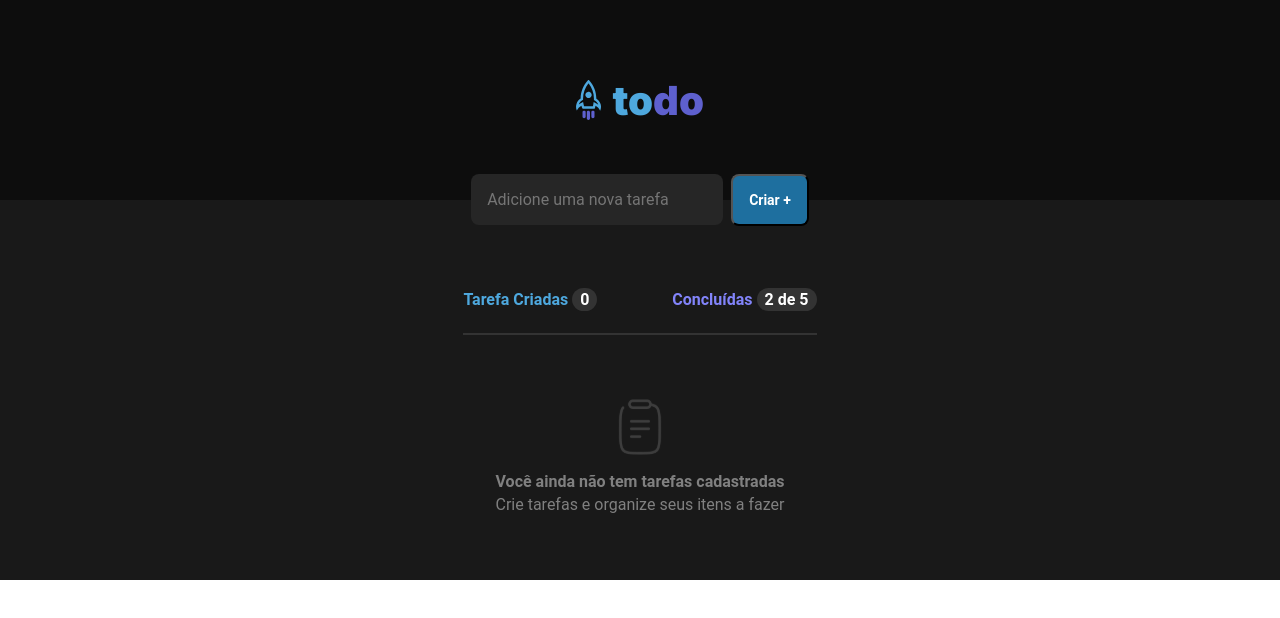
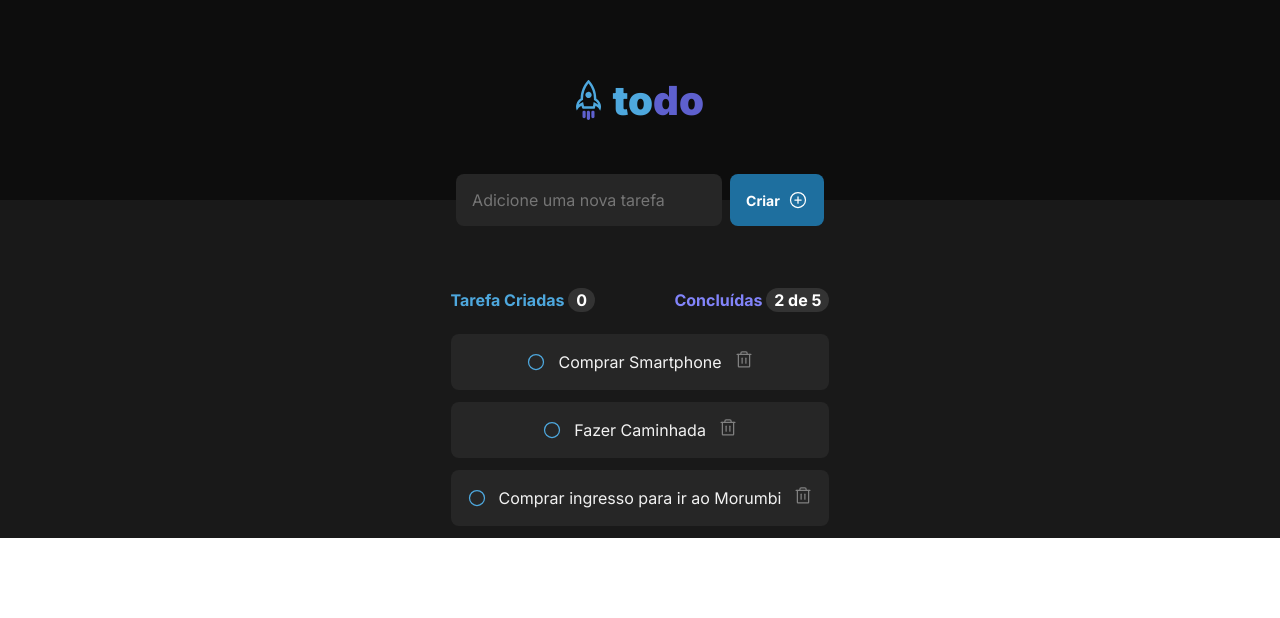
Before and after one commit to rodrigoviturino/desafio_01_ignite_todolist, a React (Vite) app: page / in a window 1280 px wide. Shown: the top 618 px of the page. Built offline with nearby package versions, Linux system fonts and the light colour scheme.

Commit message:
Ajustando componentes

```diff
--- a/src/App.module.css
+++ b/src/App.module.css
@@ -1,8 +1,9 @@
 .wrapper {
+  /* width: 1440px; */
+  max-width: 70rem;
   margin: 0 auto;
-  background-color: var(--gray-700);
-  padding: 0 1rem;
-  color: #fff;
+  /* background-color: var(--gray-700); */
+  /* color: #fff; */
 }
 
 .header{
@@ -15,25 +16,6 @@
   background-color: var(--gray-700);
   color: white;
 
-}
-
-.header img {
-  margin-right: 12px;
-  height: 40px;
-}
-
-.header h1 {
-  font-family: "Inter", sans-serif;
-  font-weight: 900;
-  font-size: 40px;
-}
-
-.to {
-  color: var(--blue);
-}
-
-.do {
-  color: var(--purple-dark);
 }
 
 /* MAIN */
--- a/src/App.tsx
+++ b/src/App.tsx
@@ -7,8 +7,28 @@ import styles from './App.module.css';
 import './global.css';
 
 import { Lista } from './components/Lista';
+import { Notificacao } from './components/Notificacao';
 
 export function App(){
+
+  const tarefas = [
+    {
+      id: 1,
+      content: 'Comprar Smartphone',
+      status: true
+    },
+    {
+      id: 2,
+      content: 'Fazer Caminhada',
+      status: false
+    },
+    {
+      id: 3,
+      content: 'Comprar ingresso para ir ao Morumbi',
+      status: true
+    },
+  ]
+
   return(
     <div>
 
@@ -16,15 +36,27 @@ export function App(){
 
       <main className={styles.main}>
 
-        {/* Campo do Input */}
-        <Form />
+        <div className={styles.wrapper}>
 
-        {/* Lista */}
-        <Lista />
+          <Form />
 
+          <Notificacao />
+
+          {
+            tarefas.map((item) => {
+              return(
+                <Lista
+                  key={item.id}
+                  content={item.content}
+                  status={item.status}
+                />
+                )
+              })
+          }
+
+        </div>
 
       </main>
-
 
     </div>
   );
--- a/src/components/Form.module.css
+++ b/src/components/Form.module.css
@@ -1,9 +1,13 @@
-.main .form {
-  margin-top: -1.6rem;
+.form {
+  display: flex;
+  align-items: center;
+  justify-content: center;
+
+  margin-top: -24.6rem;
   margin-bottom: 4rem;
 }
 
-.main .form input{
+.form input{
   background-color: var(--gray-500);
   padding: 1rem;
   margin-right: 8px;
@@ -12,11 +16,20 @@
   border: none;
 }
 
-.main .form button {
+.form button {
   background-color: var(--blue-dark);
   color: var(--white);
   border-radius: 8px;
+  border: none;
   padding: 1rem;
   font-weight: 700;
   font-size: 0.875rem;
+  display: flex;
+  align-items: center;
+  justify-content:center;
 }
+
+.form button svg {
+  display: block;
+  margin-left: 0.5rem;
+}
--- a/src/components/Form.tsx
+++ b/src/components/Form.tsx
@@ -1,12 +1,13 @@
 import React from 'react';
+import { PlusCircle } from 'phosphor-react';
 
 import styles from './Form.module.css';
 
-export const Form = () => {
+export function Form(){
   return (
-    <form action="#" className={styles.form}>
-      <input type="text" placeholder='Adicione uma nova tarefa'/>
-      <button type="submit">Criar +</button>
+    <form action="#" method="post" className={styles.form}>
+      <input type="text" id="tarefa" name="tarefa" placeholder='Adicione uma nova tarefa'/>
+      <button type="submit">Criar <PlusCircle size={20} /></button>
     </form>
   )
 }
--- a/src/components/Lista.module.css
+++ b/src/components/Lista.module.css
@@ -7,7 +7,7 @@
 .tarefas .lista .clipboard {
   display: flex;
   flex-direction: column;
-  justify-content: center;
+  justify-content: 'center';
   align-items: center;
 
   padding: 4rem 2rem;
@@ -16,30 +16,6 @@
 }
 
 .tarefas .lista .clipboard img { margin-bottom: 1rem;}
-
-.tarefas .notificacao {
-  display: flex;
-  justify-content: space-between;
-  margin-bottom: 1.5rem;
-}
-
-.tarefas .notificacao p{
-  color: var(--blue);
-  font-weight: 700;
-}
-
-.tarefas .notificacao p:nth-child(2){
-  color: var(--purple);
-}
-
-.tarefas .notificacao span {
-  background-color: var(--gray-400);
-  color: var(--white);
-  border-radius: 100px;
-  padding: 2px 8px;
-  font-weight: 700;
-  font-size: 0.75;
-}
 
 /* Items */
 .tarefas .item {
--- a/src/components/Lista.tsx
+++ b/src/components/Lista.tsx
@@ -5,35 +5,44 @@ import styles from './Lista.module.css';
 import { Trash, Circle, CheckCircle } from 'phosphor-react';
 import clipBoard from '../assets/clipboard.svg';
 
-export const Lista = () => {
+
+interface ListaProps {
+  content: string;
+  status: boolean;
+}
+
+export const Lista = ( props: ListaProps ) => {
+
+  function handleFinished(event){
+    console.log(event.target)
+  }
+
   return (
     <div className={styles.tarefas}>
-
-          <div className={styles.notificacao}>
-            <p>Tarefa Criadas <span>0</span></p>
-            <p>Concluídas <span>2 de 5</span></p>
-          </div>
 
       <ul className={styles.lista}>
 
       {/* Lista vázia */}
-            <li className={styles.clipboard}>
+        {/* <li className={styles.clipboard}>
           <img src={clipBoard} alt="Não tem tarefas cadastradas" />
           <strong>Você ainda não tem tarefas cadastradas</strong>
           <p>Crie tarefas e organize seus itens a fazer</p>
-            </li>
+        </li> */}
 
       {/* Lista com Item */}
-            {/* <li className={styles.item}>
-              <Circle size={20} />
-              <p>Integer urna interdum massa libero auctor neque turpis turpis semper. Duis vel sed fames integer.</p>
+        <li
+          className={styles.item}
+          onClick={handleFinished}
+        >
+          <Circle size={20}/>
+          <p>{props.content}</p>
           <span><Trash size={20} /></span>
         </li>
 
 
-            <li className={styles.item}>
+        {/* <li className={styles.item}>
           <CheckCircle size={20} className={styles.checkCircle} />
-              <s>Integer urna interdum massa libero auctor neque turpis turpis semper. Duis vel sed fames integer.</s>
+          <s></s>
           <span><Trash size={20} /></span>
         </li> */}
 
--- /dev/null
+++ b/src/components/Notificacao.module.css
@@ -0,0 +1,23 @@
+.notificacao {
+  display: flex;
+  justify-content: space-between;
+  margin-bottom: 1.5rem;
+}
+
+.notificacao p{
+  color: var(--blue);
+  font-weight: 700;
+}
+
+.notificacao p:nth-child(2){
+  color: var(--purple);
+}
+
+.notificacao span {
+  background-color: var(--gray-400);
+  color: var(--white);
+  border-radius: 100px;
+  padding: 2px 8px;
+  font-weight: 700;
+  font-size: 0.75;
+}
--- /dev/null
+++ b/src/components/Notificacao.tsx
@@ -0,0 +1,12 @@
+import React from 'react';
+
+import styles from './Notificacao.module.css';
+
+export const Notificacao = () => {
+  return (
+    <div className={styles.notificacao}>
+      <p>Tarefa Criadas <span>0</span></p>
+      <p>Concluídas <span>2 de 5</span></p>
+    </div>
+  )
+}
--- a/src/global.css
+++ b/src/global.css
@@ -38,7 +38,7 @@ body {
 }
 
 body, input, textarea,button {
-  font-family: 'Roboto', sans-serif;
+  font-family: 'Inter', sans-serif;
   font-weight: 400;
   font-size: 1rem;
 }
```
Also changed, not shown: src/components/Post.tsx (added, +28 -0 lines). Lines whose indentation alone changed are shown as unchanged.
